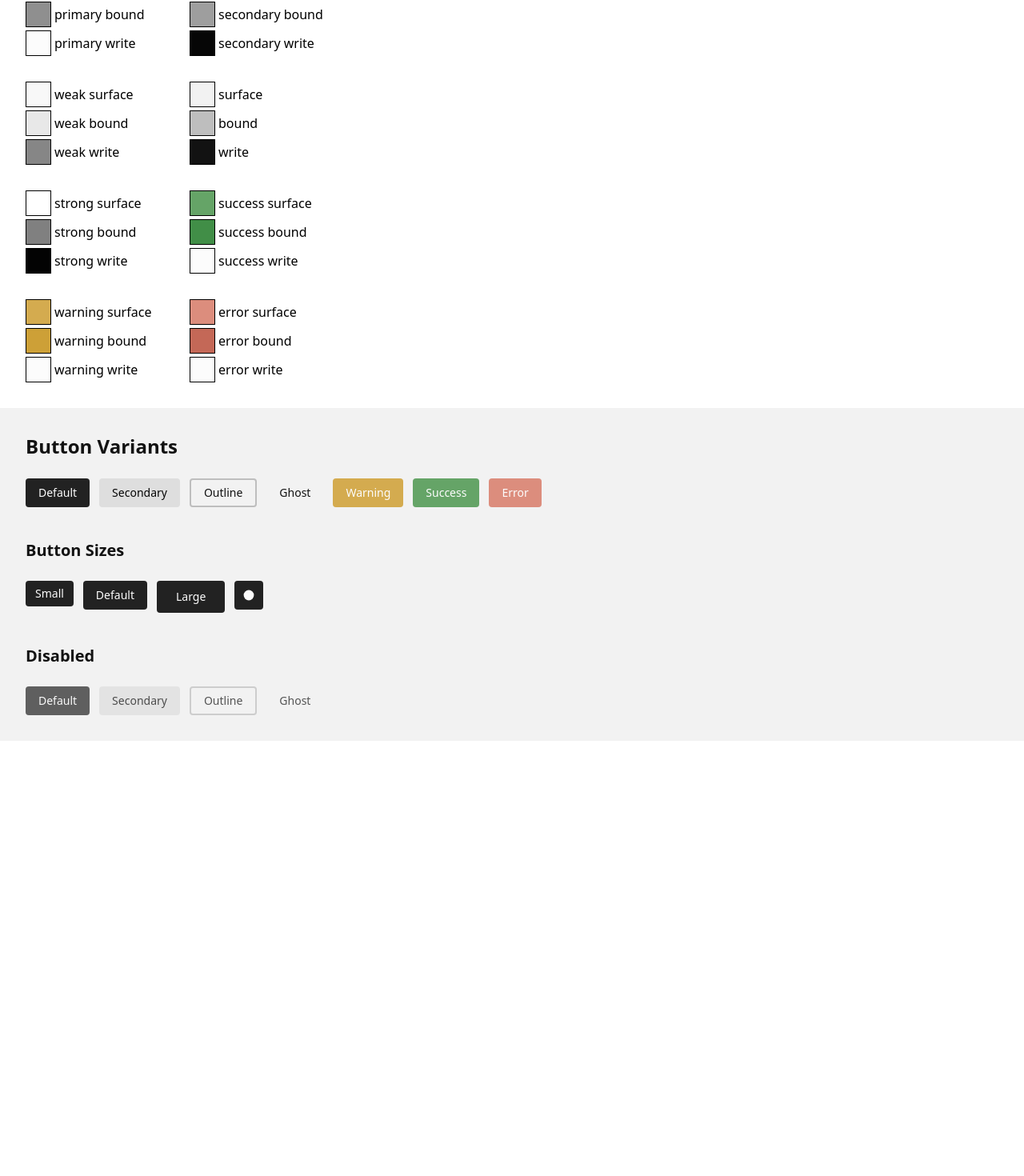
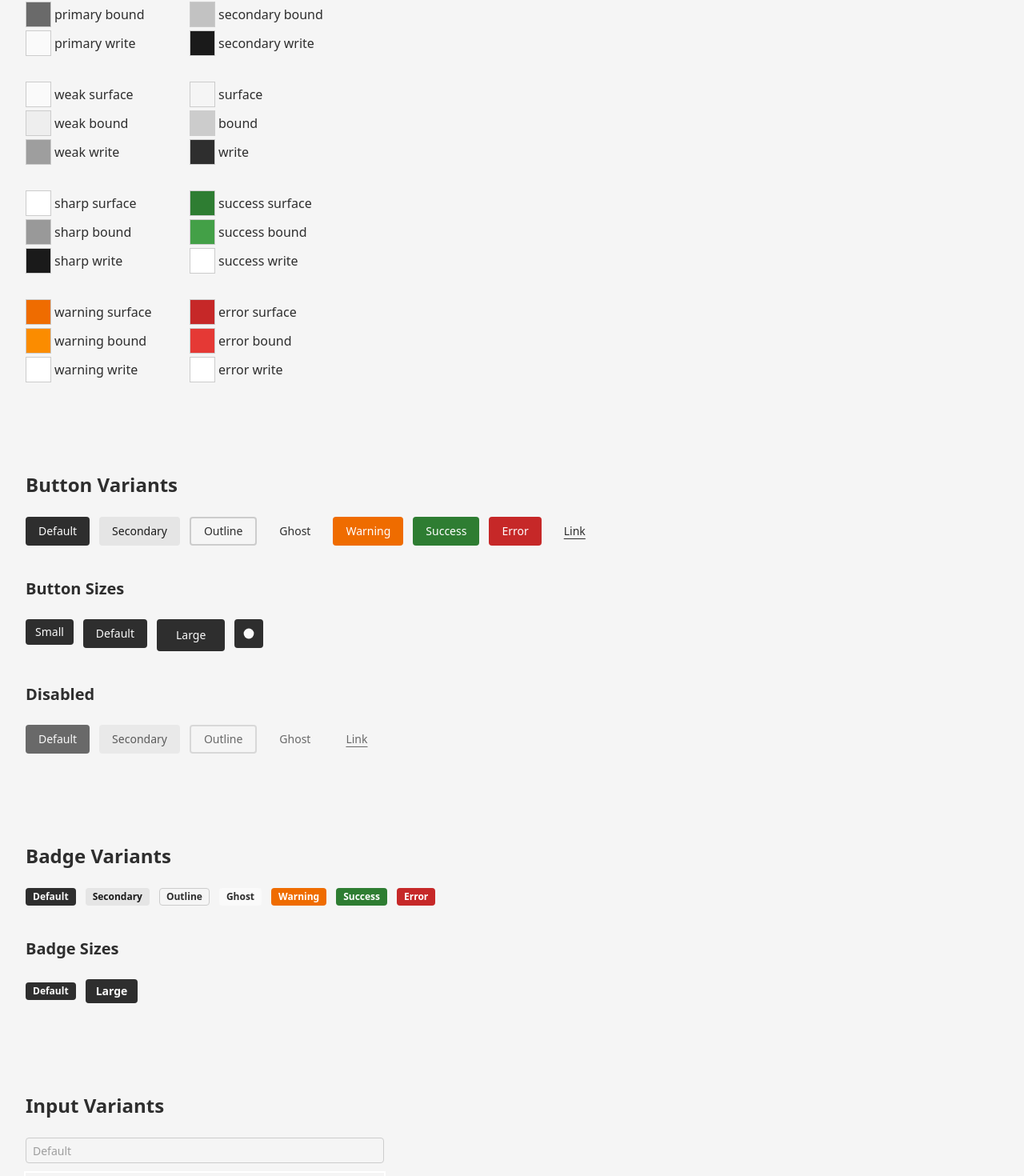
Before and after one commit to trickolor/yahu, a React (Vite) app: page / in a window 1280 px wide. Shown: the part 66-1536 px from the top of the page at 80% size. Before the commit the page ends 992 px from the top, so only its background shows below. Built offline with nearby package versions, Linux system fonts and the light colour scheme.

Commit message:
added new primitives, wip on input primitive

```diff
--- a/index.html
+++ b/index.html
@@ -1,5 +1,5 @@
 <!doctype html>
-<html lang="en" class="">
+<html lang="en">
 
 <head>
     <meta charset="UTF-8" />
--- a/src/App.tsx
+++ b/src/App.tsx
@@ -1,147 +1,158 @@
+import { Badge } from "./ui/badge";
 import { Button } from "./ui/button"
+import { Input } from "./ui/input";
 
 function App() {
+    const themeToggle = () => {
+        document.documentElement.classList.toggle('dark');
+    }
+
     return (
-        <>
-            <div className="grid grid-cols-2 gap-8 p-8 w-fit">
+        <section className="w-full bg-surface space-y-12 relatives">
+            <Button className="fixed top-6 right-6" onClick={themeToggle}>
+                Change Theme
+            </Button>
+
+            <div className="w-fit grid grid-cols-2 gap-8 p-8">
+
                 <div className="flex gap-1 flex-col">
                     <div className="w-fit flex items-center gap-1">
-                        <div className="size-8 border border-black bg-primary-surface" />
-                        <span>primary surface</span>
+                        <div className="size-8 border border-bound bg-primary-surface" />
+                        <span className="text-write">primary surface</span>
                     </div>
 
                     <div className="w-fit flex items-center gap-1">
-                        <div className="size-8 border border-black bg-primary-bound" />
-                        <span>primary bound</span>
+                        <div className="size-8 border border-bound bg-primary-bound" />
+                        <span className="text-write">primary bound</span>
                     </div>
 
                     <div className="w-fit flex items-center gap-1">
-                        <div className="size-8 border border-black bg-primary-write" />
-                        <span>primary write</span>
+                        <div className="size-8 border border-bound bg-primary-write" />
+                        <span className="text-write">primary write</span>
                     </div>
                 </div>
 
                 <div className="flex gap-1 flex-col">
                     <div className="w-fit flex items-center gap-1">
-                        <div className="size-8 border border-black bg-secondary-surface" />
-                        <span>secondary surface</span>
+                        <div className="size-8 border border-bound bg-secondary-surface" />
+                        <span className="text-write">secondary surface</span>
                     </div>
 
                     <div className="w-fit flex items-center gap-1">
-                        <div className="size-8 border border-black bg-secondary-bound" />
-                        <span>secondary bound</span>
+                        <div className="size-8 border border-bound bg-secondary-bound" />
+                        <span className="text-write">secondary bound</span>
                     </div>
 
                     <div className="w-fit flex items-center gap-1">
-                        <div className="size-8 border border-black bg-secondary-write" />
-                        <span>secondary write</span>
+                        <div className="size-8 border border-bound bg-secondary-write" />
+                        <span className="text-write">secondary write</span>
                     </div>
                 </div>
 
                 <div className="flex gap-1 flex-col">
                     <div className="w-fit flex items-center gap-1">
-                        <div className="size-8 border border-black bg-weak-surface" />
-                        <span>weak surface</span>
+                        <div className="size-8 border border-bound bg-weak-surface" />
+                        <span className="text-write">weak surface</span>
                     </div>
 
                     <div className="w-fit flex items-center gap-1">
-                        <div className="size-8 border border-black bg-weak-bound" />
-                        <span>weak bound</span>
+                        <div className="size-8 border border-bound bg-weak-bound" />
+                        <span className="text-write">weak bound</span>
                     </div>
 
                     <div className="w-fit flex items-center gap-1">
-                        <div className="size-8 border border-black bg-weak-write" />
-                        <span>weak write</span>
+                        <div className="size-8 border border-bound bg-weak-write" />
+                        <span className="text-write">weak write</span>
                     </div>
                 </div>
 
                 <div className="flex gap-1 flex-col">
                     <div className="w-fit flex items-center gap-1">
-                        <div className="size-8 border border-black bg-surface" />
-                        <span>surface</span>
+                        <div className="size-8 border border-bound bg-surface" />
+                        <span className="text-write">surface</span>
                     </div>
 
                     <div className="w-fit flex items-center gap-1">
-                        <div className="size-8 border border-black bg-bound" />
-                        <span>bound</span>
+                        <div className="size-8 border border-bound bg-bound" />
+                        <span className="text-write">bound</span>
                     </div>
 
                     <div className="w-fit flex items-center gap-1">
-                        <div className="size-8 border border-black bg-write" />
-                        <span>write</span>
+                        <div className="size-8 border border-bound bg-write" />
+                        <span className="text-write">write</span>
                     </div>
                 </div>
 
                 <div className="flex gap-1 flex-col">
                     <div className="w-fit flex items-center gap-1">
-                        <div className="size-8 border border-black bg-strong-surface" />
-                        <span>strong surface</span>
+                        <div className="size-8 border border-bound bg-sharp-surface" />
+                        <span className="text-write">sharp surface</span>
                     </div>
 
                     <div className="w-fit flex items-center gap-1">
-                        <div className="size-8 border border-black bg-strong-bound" />
-                        <span>strong bound</span>
+                        <div className="size-8 border border-bound bg-sharp-bound" />
+                        <span className="text-write">sharp bound</span>
                     </div>
 
                     <div className="w-fit flex items-center gap-1">
-                        <div className="size-8 border border-black bg-strong-write" />
-                        <span>strong write</span>
+                        <div className="size-8 border border-bound bg-sharp-write" />
+                        <span className="text-write">sharp write</span>
                     </div>
                 </div>
 
                 <div className="flex gap-1 flex-col">
                     <div className="w-fit flex items-center gap-1">
-                        <div className="size-8 border border-black bg-success-surface" />
-                        <span>success surface</span>
+                        <div className="size-8 border border-bound bg-success-surface" />
+                        <span className="text-write">success surface</span>
                     </div>
 
                     <div className="w-fit flex items-center gap-1">
-                        <div className="size-8 border border-black bg-success-bound" />
-                        <span>success bound</span>
+                        <div className="size-8 border border-bound bg-success-bound" />
+                        <span className="text-write">success bound</span>
                     </div>
 
                     <div className="w-fit flex items-center gap-1">
-                        <div className="size-8 border border-black bg-success-write" />
-                        <span>success write</span>
+                        <div className="size-8 border border-bound bg-success-write" />
+                        <span className="text-write">success write</span>
                     </div>
                 </div>
 
                 <div className="flex gap-1 flex-col">
                     <div className="w-fit flex items-center gap-1">
-                        <div className="size-8 border border-black bg-warning-surface" />
-                        <span>warning surface</span>
+                        <div className="size-8 border border-bound bg-warning-surface" />
+                        <span className="text-write">warning surface</span>
                     </div>
 
                     <div className="w-fit flex items-center gap-1">
-                        <div className="size-8 border border-black bg-warning-bound" />
-                        <span>warning bound</span>
+                        <div className="size-8 border border-bound bg-warning-bound" />
+                        <span className="text-write">warning bound</span>
                     </div>
 
                     <div className="w-fit flex items-center gap-1">
-                        <div className="size-8 border border-black bg-warning-write" />
-                        <span>warning write</span>
+                        <div className="size-8 border border-bound bg-warning-write" />
+                        <span className="text-write">warning write</span>
                     </div>
                 </div>
 
                 <div className="flex gap-1 flex-col">
                     <div className="w-fit flex items-center gap-1">
-                        <div className="size-8 border border-black bg-error-surface" />
-                        <span>error surface</span>
+                        <div className="size-8 border border-bound bg-error-surface" />
+                        <span className="text-write">error surface</span>
                     </div>
 
                     <div className="w-fit flex items-center gap-1">
-                        <div className="size-8 border border-black bg-error-bound" />
-                        <span>error bound</span>
+                        <div className="size-8 border border-bound bg-error-bound" />
+                        <span className="text-write">error bound</span>
                     </div>
 
                     <div className="w-fit flex items-center gap-1">
-                        <div className="size-8 border border-black bg-error-write" />
-                        <span>error write</span>
+                        <div className="size-8 border border-bound bg-error-write" />
+                        <span className="text-write">error write</span>
                     </div>
                 </div>
             </div>
 
-            <div className="bg-surface flex flex-col gap-4 items-start p-8">
+            <div className="flex flex-col gap-4 items-start p-8">
                 <h1 className="text-2xl font-bold mb-2 text-write">Button Variants</h1>
                 <div className="flex gap-3 flex-wrap">
                     <Button>Default</Button>
@@ -151,7 +162,9 @@ function App() {
                     <Button variant="warning">Warning</Button>
                     <Button variant="success">Success</Button>
                     <Button variant="error">Error</Button>
+                    <Button variant="link">Link</Button>
                 </div>
+
                 <h2 className="text-xl font-semibold mt-6 mb-2 text-write">Button Sizes</h2>
                 <div className="flex gap-3 flex-wrap">
                     <Button size="small">Small</Button>
@@ -163,15 +176,58 @@ function App() {
                         </svg>
                     </Button>
                 </div>
+
                 <h2 className="text-xl font-semibold mt-6 mb-2 text-write">Disabled</h2>
                 <div className="flex gap-3 flex-wrap">
                     <Button disabled>Default</Button>
                     <Button variant="secondary" disabled>Secondary</Button>
                     <Button variant="outline" disabled>Outline</Button>
                     <Button variant="ghost" disabled>Ghost</Button>
+                    <Button variant="link" disabled>Link</Button>
                 </div>
             </div>
-        </>
+
+        <div className="flex flex-col gap-4 items-start p-8">
+            <h1 className="text-2xl font-bold mb-2 text-write">Badge Variants</h1>
+            <div className="flex gap-3 flex-wrap items-center">
+                <Badge>Default</Badge>
+                <Badge variant="secondary">Secondary</Badge>
+                <Badge variant="outline">Outline</Badge>
+                <Badge variant="ghost">Ghost</Badge>
+                <Badge variant="warning">Warning</Badge>
+                <Badge variant="success">Success</Badge>
+                <Badge variant="error">Error</Badge>
+            </div>
+
+            <h2 className="text-xl font-semibold mt-6 mb-2 text-write">Badge Sizes</h2>
+            <div className="flex gap-3 flex-wrap items-center">
+                <Badge size="default">Default</Badge>
+                <Badge size="large">Large</Badge>
+            </div>
+        </div>
+
+        <div className="flex flex-col gap-4 items-start p-8">
+            <h1 className="text-2xl font-bold mb-2 text-write">Input Variants</h1>
+            <div className="flex gap-3 flex-wrap items-center w-full max-w-md">
+                <Input placeholder="Default" />
+                <Input variant="underline" placeholder="Underline" />
+                <Input variant="ghost" placeholder="Ghost" />
+                <Input disabled placeholder="Disabled" />
+                <Input aria-invalid placeholder="Invalid" />
+            </div>
+
+            <h2 className="text-xl font-semibold mt-6 mb-2 text-write">Input Sizes</h2>
+            <div className="flex gap-3 flex-wrap items-center w-full max-w-md">
+                <Input size="default" placeholder="Default" />
+                <Input size="large" placeholder="Large" />
+            </div>
+
+            <h2 className="text-xl font-semibold mt-6 mb-2 text-write">File Input</h2>
+            <div className="flex gap-3 flex-wrap items-center w-full max-w-md">
+                <Input type="file" />
+            </div>
+        </div>
+        </section>
     )
 }
 
--- a/src/index.css
+++ b/src/index.css
@@ -1,77 +1,77 @@
 @import "tailwindcss";
 
 :root {
-    --weak-surface: oklch(0.98 0 0);
-    --weak-bound: oklch(0.93 0 0);
-    --weak-write: oklch(0.62 0 0);
+    --weak-surface: #fafafa;
+    --weak-bound: #eeeeee;
+    --weak-write: #9e9e9e;
 
-    --surface: oklch(0.96 0 0);
-    --bound: oklch(0.80 0 0);
-    --write: oklch(0.18 0 0);
+    --surface: #f5f5f5;
+    --bound: #cccccc;
+    --write: #2e2e2e;
 
-    --strong-surface: oklch(1 0 0);
-    --strong-bound: oklch(0.60 0 0);
-    --strong-write: oklch(0.10 0 0);
+    --sharp-surface: #ffffff;
+    --sharp-bound: #999999;
+    --sharp-write: #1a1a1a;
 
-    --primary-surface: oklch(0.25 0 0);
-    --primary-bound: oklch(0.65 0 0);
-    --primary-write: oklch(0.99 0 0);
+    --primary-surface:   #2e2e2e;
+    --primary-bound:     #6a6a6a;
+    --primary-write:     #fafafa;
 
-    --secondary-surface: oklch(0.90 0 0);
-    --secondary-bound: oklch(0.70 0 0);
-    --secondary-write: oklch(0.12 0 0);
+    --secondary-surface: #e5e5e5;
+    --secondary-bound:   #c2c2c2;
+    --secondary-write:   #1a1a1a;
 
-    --warning-surface: oklch(0.76 0.12 85);
-    --warning-bound: oklch(0.73 0.13 85);
-    --warning-write: oklch(0.99 0 0);
+    --warning-surface:   #ef6c00;
+    --warning-bound:     #fb8c00;
+    --warning-write:     #ffffff;
 
-    --success-surface: oklch(0.66 0.11 145);
-    --success-bound: oklch(0.58 0.13 145);
-    --success-write: oklch(0.99 0 0);
+    --success-surface:   #2e7d32;
+    --success-bound:     #43a047;
+    --success-write:     #ffffff;
 
-    --error-surface: oklch(0.72 0.10 32);
-    --error-bound: oklch(0.62 0.12 32);
-    --error-write: oklch(0.99 0 0);
+    --error-surface:     #c62828;
+    --error-bound:       #e53935;
+    --error-write:       #ffffff;
 
-    --outer-bound: oklch(0.80 0 0);
+    --outer-bound: #cccccc;
 }
 
 @custom-variant dark (&:where(.dark, .dark *));
 
 .dark {
-    --weak-surface: oklch(0.23 0 0);
-    --weak-bound: oklch(0.30 0 0);
-    --weak-write: oklch(0.68 0 0);
+    --weak-surface:    #121212;
+    --weak-bound:      #1e1e1e;
+    --weak-write:      #616161;
 
-    --surface: oklch(0.26 0 0);
-    --bound: oklch(0.42 0 0);
-    --write: oklch(0.96 0 0);
+    --surface:         #1a1a1a;
+    --bound:           #333333;
+    --write:           #e5e5e5;
 
-    --strong-surface: oklch(0.18 0 0);
-    --strong-bound: oklch(0.56 0 0);
-    --strong-write: oklch(1 0 0);
+    --sharp-surface:   #242424;
+    --sharp-bound:     #444444;
+    --sharp-write:     #ffffff;
 
-    --primary-surface: oklch(0.39 0 0);
-    --primary-bound: oklch(0.60 0 0);
-    --primary-write: oklch(0.96 0 0);
+    --primary-surface: #d1d1d1;
+    --primary-bound:   #959595;
+    --primary-write:   #1a1a1a;
 
-    --secondary-surface: oklch(0.31 0 0);
-    --secondary-bound: oklch(0.48 0 0);
-    --secondary-write: oklch(0.85 0 0);
+    --secondary-surface: #202020;
+    --secondary-bound:   #3d3d3d;
+    --secondary-write:   #e5e5e5;
 
-    --warning-surface: oklch(0.38 0.11 75);
-    --warning-bound: oklch(0.60 0.18 75);
-    --warning-write: oklch(0.88 0.19 75);
+    --warning-surface: #ef6c00;
+    --warning-bound:   #fb8c00;
+    --warning-write:   #000000;
 
-    --success-surface: oklch(0.37 0.10 145);
-    --success-bound: oklch(0.60 0.16 145);
-    --success-write: oklch(0.89 0.16 145);
+    --success-surface: #2e7d32;
+    --success-bound:   #43a047;
+    --success-write:   #ffffff;
 
-    --error-surface: oklch(0.35 0.08 30);
-    --error-bound: oklch(0.62 0.18 30);
-    --error-write: oklch(0.94 0.17 30);
+    --error-surface:   #c62828;
+    --error-bound:     #e53935;
+    --error-write:     #ffffff;
 
-    --outer-bound: oklch(0.48 0 0);
+    --outer-bound:     #333333;
 }
 
 @theme {
@@ -83,9 +83,9 @@
     --color-bound: var(--bound);
     --color-surface: var(--surface);
 
-    --color-strong-write: var(--strong-write);
-    --color-strong-bound: var(--strong-bound);
-    --color-strong-surface: var(--strong-surface);
+    --color-sharp-write: var(--sharp-write);
+    --color-sharp-bound: var(--sharp-bound);
+    --color-sharp-surface: var(--sharp-surface);
 
     --color-primary-write: var(--primary-write);
     --color-primary-bound: var(--primary-bound);
--- /dev/null
+++ b/src/ui/badge.tsx
@@ -0,0 +1,46 @@
+import { cva, type VariantProps } from "class-variance-authority";
+import { cn } from "../cn";
+
+const badgeVariants = cva(
+    cn(
+        "inline-flex items-center rounded whitespace-nowrap select-none font-semibold transition-colors px-2 py-0.5 text-xs border border-transparent overflow-hidden",
+        "[&_svg]:pointer-events-none [&_svg]:size-3 [&_svg:not([class*='size-'])]:size-3 [&_svg]:shrink-0",
+        "focus-visible:outline-none focus-visible:ring-outer-bound focus-visible:ring-2",
+        "aria-invalid:ring-error-bound aria-invalid:border-error-bound",
+    ),
+    {
+        variants: {
+            variant: {
+                default: "bg-primary-surface text-primary-write",
+                secondary: "bg-secondary-surface text-secondary-write",
+                outline: "bg-transparent border-bound text-write",
+                ghost: "bg-weak-surface text-write",
+                warning: "bg-warning-surface text-warning-write",
+                success: "bg-success-surface text-success-write",
+                error: "bg-error-surface text-error-write",
+            },
+            size: {
+                default: "text-xs px-2 py-0.5",
+                large: "text-sm px-3 py-1",
+            },
+        },
+        defaultVariants: {
+            variant: "default",
+            size: "default",
+        },
+    }
+);
+
+export const Badge = ({
+    variant,
+    size,
+    className,
+    children,
+    ...props
+}: VariantProps<typeof badgeVariants> & React.ComponentProps<"span">) => {
+    return (
+        <span data-ui="badge" className={cn(badgeVariants({ variant, size }), className)} {...props}>
+            {children}
+        </span>
+    );
+};
--- a/src/ui/button.tsx
+++ b/src/ui/button.tsx
@@ -19,6 +19,8 @@ const variants = cva(
                 outline: 'border-2 border-bound text-write hover:bg-weak-surface',
 
                 ghost: 'text-write hover:bg-weak-surface',
+
+                link: 'underline underline-offset-4 text-write',
 
                 warning: 'bg-warning-surface text-warning-write hover:bg-warning-surface/85',
                 success: 'bg-success-surface text-success-write hover:bg-success-surface/85',
@@ -49,5 +51,9 @@ export const Button = ({
     children,
     ...props
 }: VariantProps<typeof variants> & React.ComponentProps<'button'>) => {
-    return <button data-ui="button" className={cn(variants({ variant, size }), className)} {...props}>{children}</button>
+    return (
+        <button data-ui="button" className={cn(variants({ variant, size }), className)} {...props}>
+            {children}
+        </button>
+    );
 }
--- /dev/null
+++ b/src/ui/input.tsx
@@ -0,0 +1,57 @@
+import { cva, type VariantProps } from "class-variance-authority";
+import { cn } from "../cn";
+
+const inputVariants = cva(
+    cn(
+        "flex w-full px-3 py-2 text-sm text-write ring-offset-2 transition-all",
+        "[type='file']:px-0 [type='file']:py-0 [type='file']:border-0 [type='file']:bg-transparent [type='file']:text-weak-write [type='file']:focus-visible:ring-0",
+        "focus-visible:outline-none focus-visible:ring-outer-bound focus-visible:ring-2",
+        "disabled:cursor-not-allowed disabled:opacity-70 disabled:pointer-events-none",
+        "aria-invalid:ring-error-bound aria-invalid:border-error-bound",
+        "placeholder:text-weak-write",
+    ),
+    {
+        variants: {
+            variant: {
+                default:
+                    "rounded border border-bound bg-surface",
+                underline:
+                    // border-0 on all sides, but a 2px bottom border;
+                    // kill any focus ring with !important
+                    "border-0 border-b-2 border-bound rounded-none bg-surface " +
+                    "!focus-visible:ring-0 focus-visible:border-primary-bound " +
+                    "focus:outline-none outline-none ring-0",
+                ghost:
+                    // totally transparent, no border, no shadow, no focus ring/outline
+                    "border-0 bg-transparent shadow-none " +
+                    "!focus-visible:ring-0 focus-visible:ring-offset-0 " +
+                    "focus:outline-none outline-none ring-0",
+            },
+            size: {
+                default: "h-8 px-2 py-1 text-sm",
+                large: "h-9 px-3 py-2 text-sm",
+            },
+        },
+        defaultVariants: {
+            variant: "default",
+            size: "default",
+        },
+    }
+);
+
+export const Input = ({
+    size,
+    variant,
+    className,
+    type,
+    ...props
+}: VariantProps<typeof inputVariants> & Omit<React.ComponentProps<"input">, "size">) => {
+    return (
+        <input
+            data-ui="input"
+            type={type}
+            className={cn(inputVariants({ size, variant }), className)}
+            {...props}
+        />
+    );
+};
```
